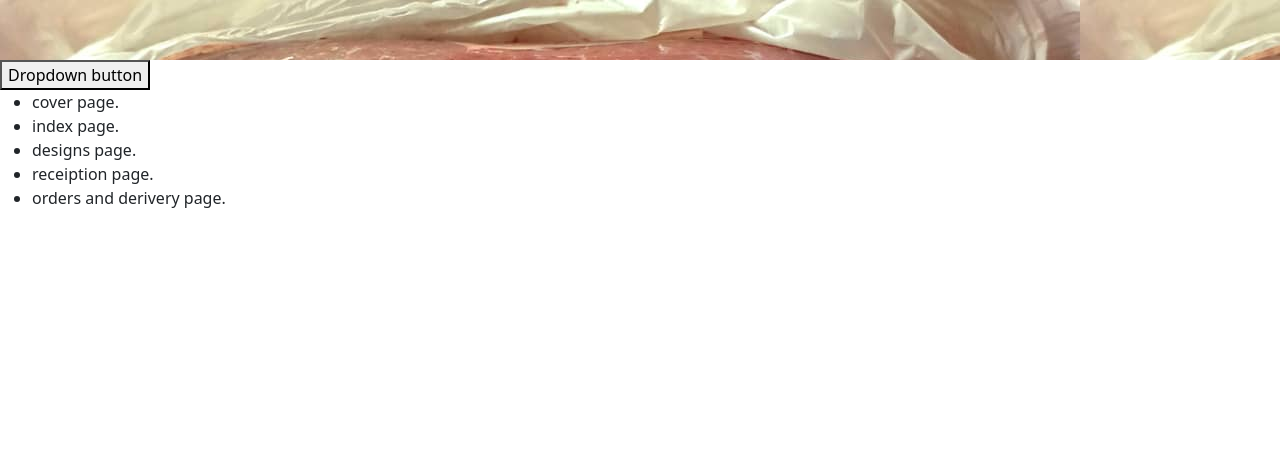
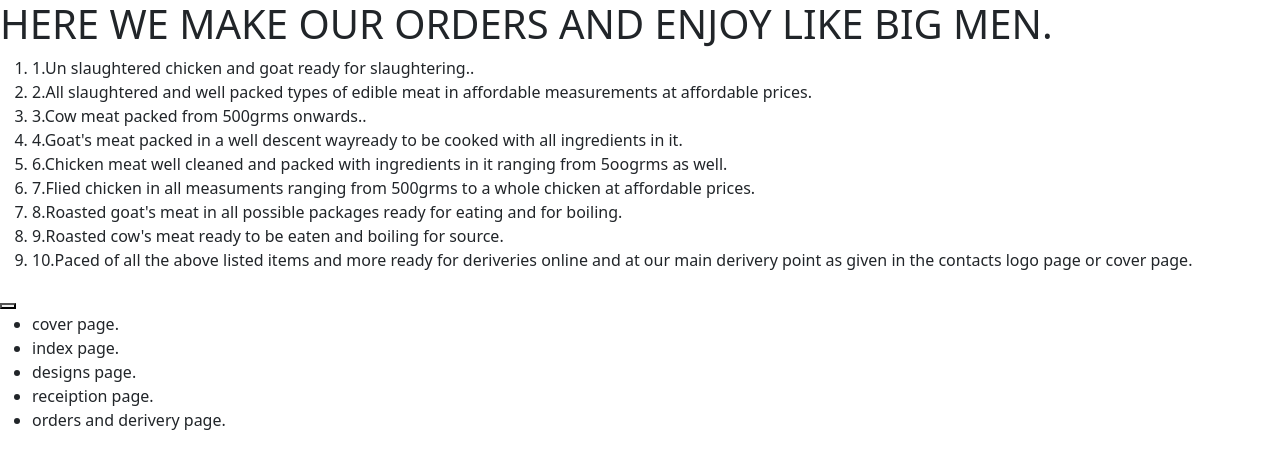
Before and after one commit to MateegaAble/ABLE-COMPANY-WEBSITE, a plain HTML site: page order.html in a window 1280 px wide. Drawn offline with nearby package versions, Linux system fonts and the light colour scheme.

Commit message:
Update order.html

```diff
--- a/order.html
+++ b/order.html
@@ -6,21 +6,33 @@
     <meta http-equiv="X-UA-Compatible" content="IE=edge">
     <meta name="viewport" content="width=device-width, initial-scale=1.0">
     <title>Document</title>
-    <link rel="stylesheet" href="mine.css">
+    <link rel="stylesheet" href="new.css">
     <link rel="shortcut icon" href="images/PACKAGE.jpg" type="image/x-icon">
     <!-- CSS only -->
     <link href="https://cdn.jsdelivr.net/npm/bootstrap@5.2.2/dist/css/bootstrap.min.css" rel="stylesheet"
-        in.stegrity="sha384-Zenh87qX5JnK2Jl0vWa8Ck2rdkQ2Bzep5IDxbcnCeuOxjzrPF/et3URy9Bv1WTRi" crossorigin="anonymous">
+    in.stegrity="sha384-Zenh87qX5JnK2Jl0vWa8Ck2rdkQ2Bzep5IDxbcnCeuOxjzrPF/et3URy9Bv1WTRi" crossorigin="anonymous">
 </head>
 
 <body>
     <header>
-
+        <h1>HERE WE MAKE OUR ORDERS AND ENJOY LIKE BIG MEN.</h1>
     </header>
     <section>
+            <div class="order">
+                <ol>
+                    <li>1.Un slaughtered chicken and goat ready for slaughtering..</li>
+                    <li>2.All slaughtered and well packed types of edible meat in affordable measurements at affordable prices.</li>
+                    <li>3.Cow meat packed from 500grms onwards..</li>
+                    <li>4.Goat's meat packed in a well descent wayready to be cooked with all ingredients in it.</li>
+                    <li>6.Chicken meat well cleaned and packed  with ingredients in it ranging from 5oogrms as well.</li>
+                    <li>7.Flied chicken in all measuments ranging from 500grms to a whole chicken at affordable prices. </li>
+                    <li>8.Roasted goat's meat in all possible packages ready for eating and for boiling.</li>
+                    <li>9.Roasted cow's meat ready to be eaten and boiling for source.</li>
+                    <li>10.Paced of all the above listed items and more ready for deriveries online and at our main derivery point as given in the contacts logo page or cover page.</li>
+                </ol>
+            </div>
         <div class="dropdown">
             <button class="dropdown" type="button" data-bs-toggle="dropdown" aria-expanded="false">
-                Dropdown button
             </button>
             <div><ul class="dropdown-content">
                 <li><a class="dropdown-item" href="cover page.html">cover page.</a></li>
```
